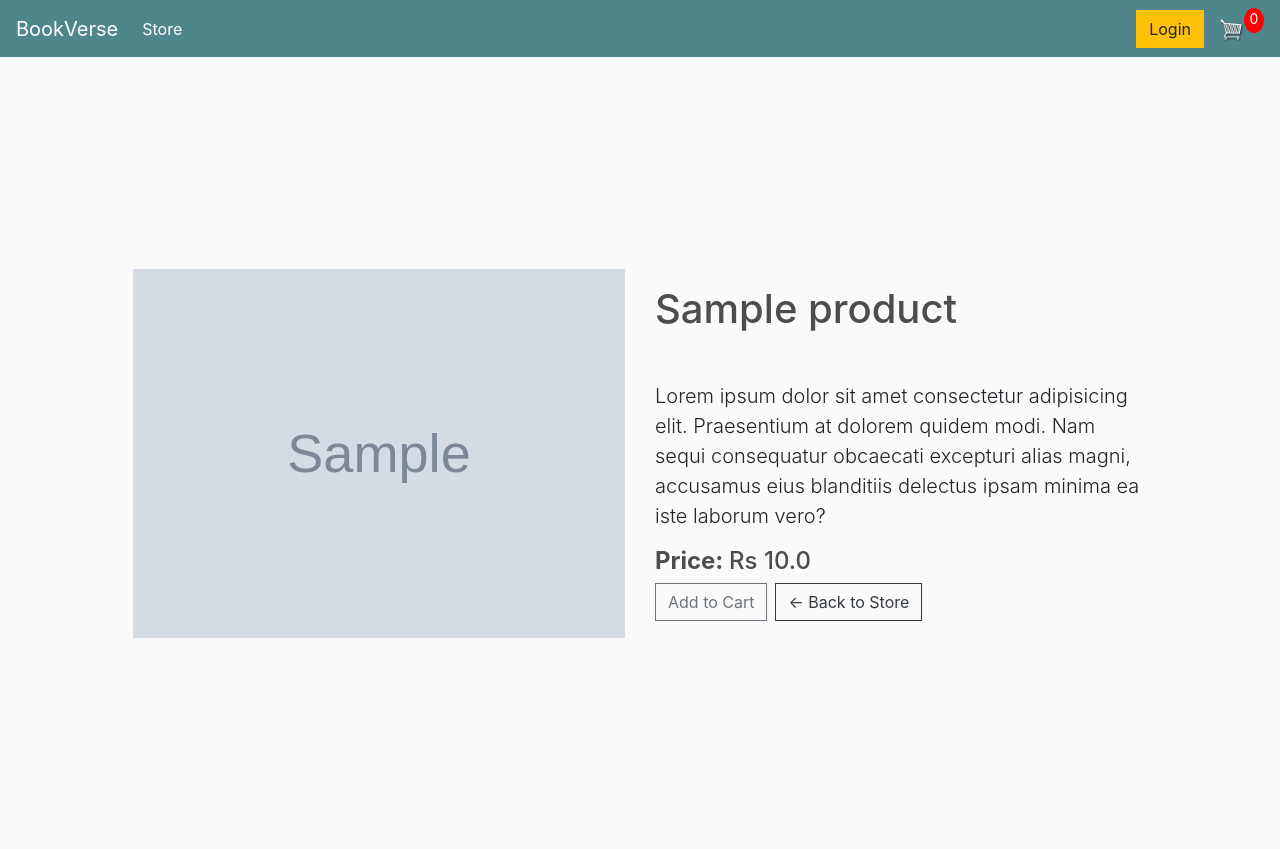
After one commit to vedkulk/pp_project, a Django app: page /product/1 in a window 1280 px wide. The commit adds this page. Run offline with Django 5.2, Linux system fonts and the light colour scheme; tables that the repository leaves empty hold one stand-in row (values such as "Sample post"); grey boxes marked "Sample" are stand-in pictures; some libraries are stand-ins or nearby versions.

Commit message:
added view functionality

```diff
--- a/static/css/main.css
+++ b/static/css/main.css
@@ -74,7 +74,11 @@ h1,h2,h3,h4,h5,h6{
     border-bottom: 1px solid #ececec;
 
 }
-
+.card-img-top {
+    border-top-left-radius: calc(0.25rem - 1px);
+    border-top-right-radius: calc(0.25rem - 1px);
+    object-fit: contain;
+}
 .quantity{
 	display: inline-block;
 	font-weight: 700;
@@ -94,7 +98,9 @@ h1,h2,h3,h4,h5,h6{
 .chg-quantity:hover{
 	opacity: .6;
 }
-
+#space{
+	margin-right: 5px;
+}
 .hidden{
 	display: none!important;
 }
--- /dev/null
+++ b/store/templates/store/product.html
@@ -0,0 +1,23 @@
+{% extends 'store/main.html' %}
+{% load static %}
+{% block content %}
+<section class="py-5">
+            <div class="container px-4 px-lg-5 my-5">
+                <div class="row gx-4 gx-lg-5 align-items-center">
+                    <div class="col-md-6"><img class="card-img-top mb-5 mb-md-0" src="{{ products.image.url }}" alt="..." height="600px"/></div>
+                    <div class="col-md-6">
+                        <h1 class="display-5 fw-bolder">{{products.name}}</h1>
+                        <div class="fs-5 mb-5">
+                            <span></span>
+                        </div>
+                        <p class="lead">Lorem ipsum dolor sit amet consectetur adipisicing elit. Praesentium at dolorem quidem modi. Nam sequi consequatur obcaecati excepturi alias magni, accusamus eius blanditiis delectus ipsam minima ea iste laborum vero?</p>
+                        <h4 class="display-5 fw-bolder"><strong>Price: </strong>Rs {{products.price}}</h4>
+                        <div class="d-flex">
+                            <button class="btn btn-outline-secondary add-btn mr-2">Add to Cart</button>
+                                <a class="btn btn-outline-dark" href="{% url 'store' %}"><i class="bi-cart-fill me-1"></i>&#x2190; Back to Store</a>
+                        </div>
+                    </div>
+                </div>
+            </div>
+        </section>
+{% endblock content %}
--- a/store/templates/store/store.html
+++ b/store/templates/store/store.html
@@ -9,7 +9,7 @@
                     <h6><strong>{{product.name}}</strong></h6>
                     <hr>
                     <button class="btn btn-outline-secondary add-btn">Add to Cart</button>
-                    <a class="btn btn-outline-success" href="#">View</a>
+                    <a class="btn btn-outline-success" href="{% url 'product' product.id %}">View</a>
                     <h4 style="display: inline-block; float: right">Rs. {{  product.price|floatformat:2 }}</h4>
                </div>
           </div>
--- a/store/urls.py
+++ b/store/urls.py
@@ -3,5 +3,6 @@ from . import views
 urlpatterns = [
     path('', views.store, name="store"),
     path('cart/', views.cart, name="cart"),
+    path('product/<int:pk>', views.product, name="product"),
     path('checkout/', views.checkout, name="checkout"),
 ]
--- a/store/views.py
+++ b/store/views.py
@@ -27,3 +27,9 @@ def checkout(request):
         order = {'get_cart_total' : 0, 'get_cart_items' : 0}
     context = {'items': items, 'order': order}
     return render(request, 'store/checkout.html', context)
+
+def product(request, pk):
+    products = Product.objects.get(id=pk)
+    print(products.price)
+    context = {'products': products}
+    return render(request, 'store/product.html', context)
```
